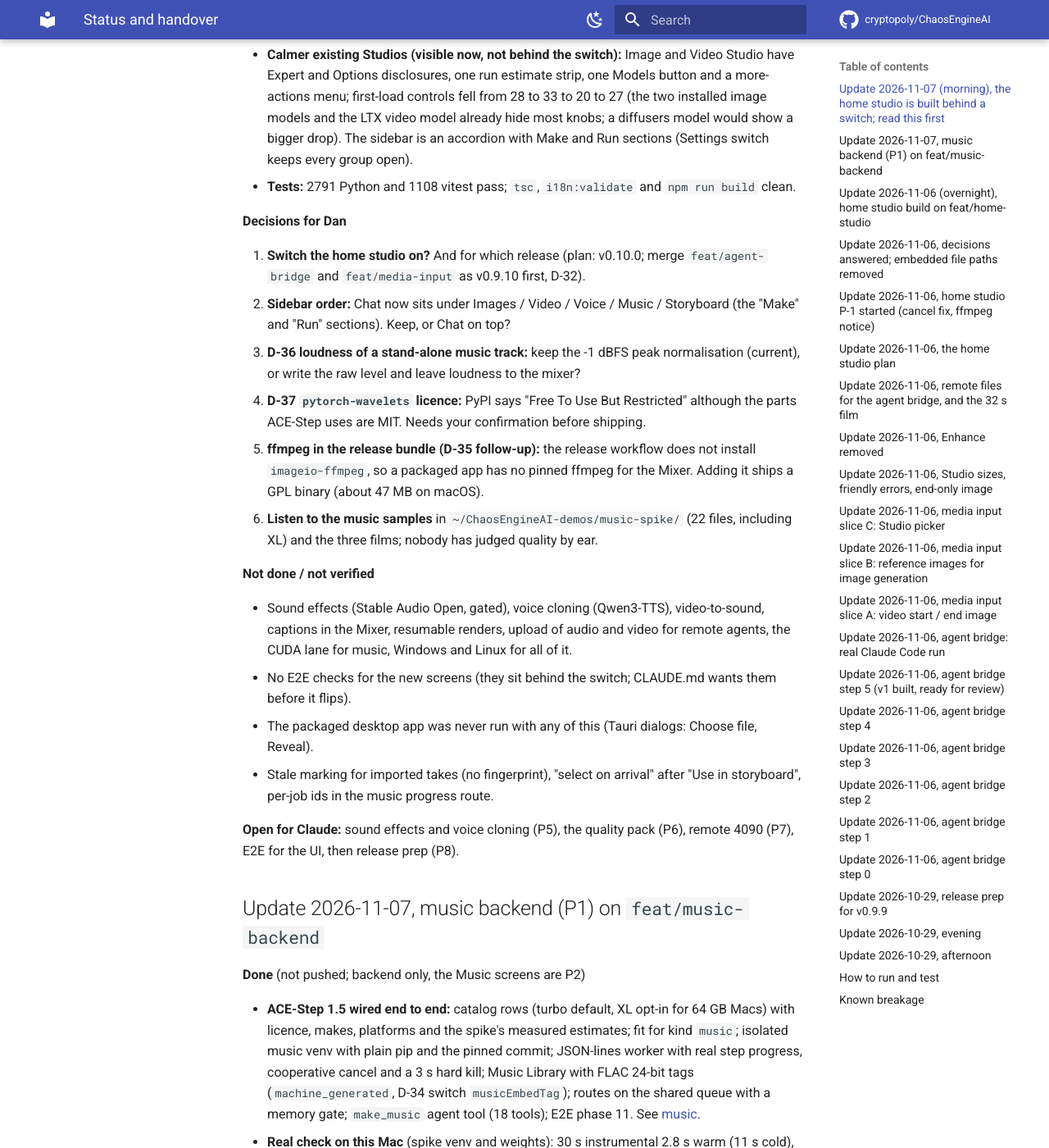
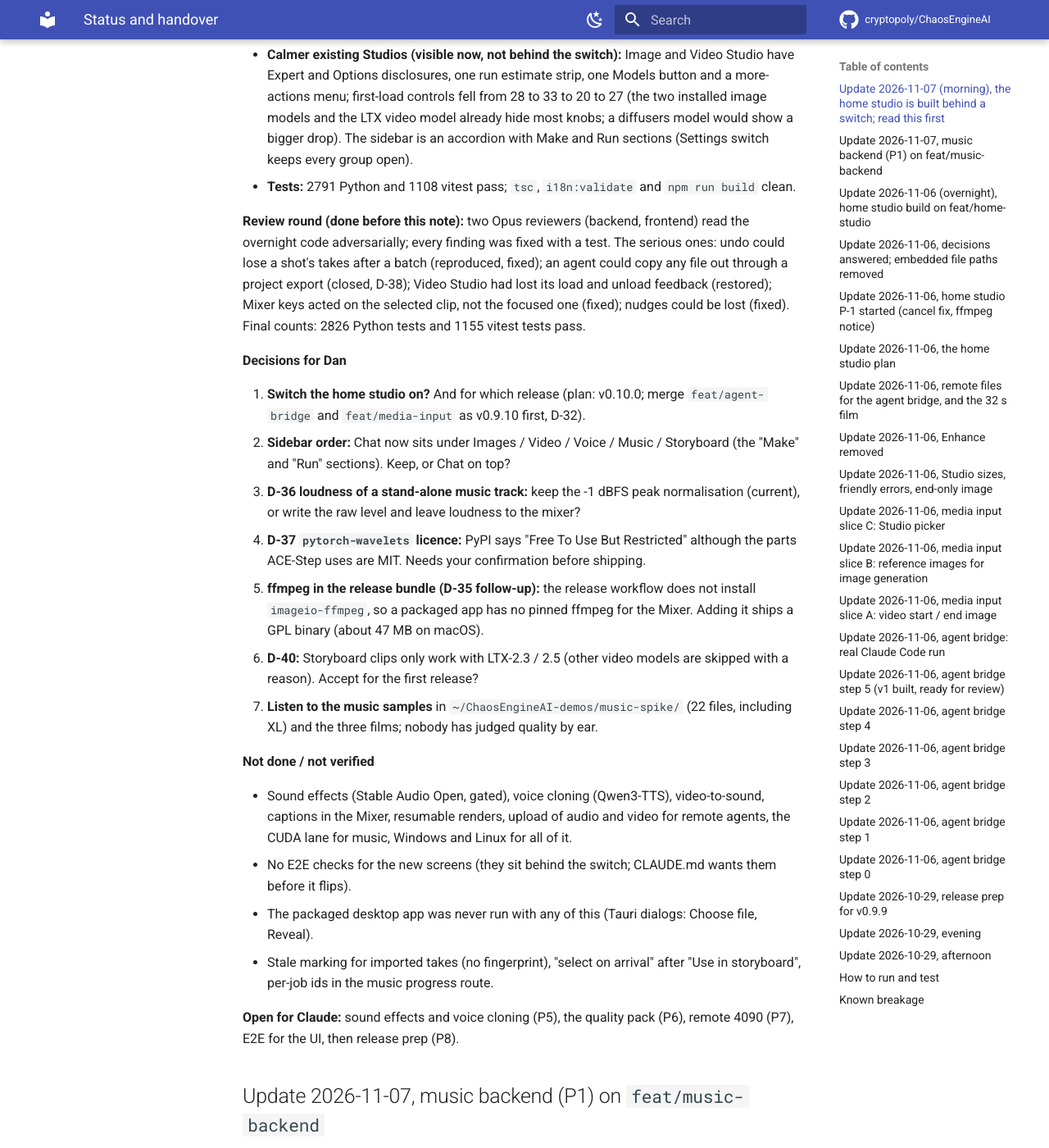
Before and after one commit to cryptopoly/ChaosEngineAI, an MkDocs documentation site: the page built from docs/hub/status.md, in a window 1280 px wide and 1400 px high, scrolled down 986 px. Shown: the whole window at 82% size. Built offline with MkDocs 1.6.1 and Material for MkDocs 9.7.7, drawn with Linux system fonts in a browser that asks for light colours; comment, search, counter and statistics services are not loaded.

Commit message:
docs(hub): review round, decisions D-38 to D-40

```diff
--- a/docs/hub/status.md
+++ b/docs/hub/status.md
@@ -21,6 +21,8 @@ Newest dated update first. Each update has the same sections: Done, Open for Cla
 - **Calmer existing Studios (visible now, not behind the switch):** Image and Video Studio have Expert and Options disclosures, one run estimate strip, one Models button and a more-actions menu; first-load controls fell from 28 to 33 to 20 to 27 (the two installed image models and the LTX video model already hide most knobs; a diffusers model would show a bigger drop). The sidebar is an accordion with Make and Run sections (Settings switch keeps every group open).
 - **Tests:** 2791 Python and 1108 vitest pass; `tsc`, `i18n:validate` and `npm run build` clean.
 
+**Review round (done before this note):** two Opus reviewers (backend, frontend) read the overnight code adversarially; every finding was fixed with a test. The serious ones: undo could lose a shot's takes after a batch (reproduced, fixed); an agent could copy any file out through a project export (closed, D-38); Video Studio had lost its load and unload feedback (restored); Mixer keys acted on the selected clip, not the focused one (fixed); nudges could be lost (fixed). Final counts: 2826 Python tests and 1155 vitest tests pass.
+
 **Decisions for Dan**
 
 1. **Switch the home studio on?** And for which release (plan: v0.10.0; merge `feat/agent-bridge` and `feat/media-input` as v0.9.10 first, D-32).
@@ -28,7 +30,8 @@ Newest dated update first. Each update has the same sections: Done, Open for Cla
 3. **D-36 loudness of a stand-alone music track:** keep the -1 dBFS peak normalisation (current), or write the raw level and leave loudness to the mixer?
 4. **D-37 `pytorch-wavelets` licence:** PyPI says "Free To Use But Restricted" although the parts ACE-Step uses are MIT. Needs your confirmation before shipping.
 5. **ffmpeg in the release bundle (D-35 follow-up):** the release workflow does not install `imageio-ffmpeg`, so a packaged app has no pinned ffmpeg for the Mixer. Adding it ships a GPL binary (about 47 MB on macOS).
-6. **Listen to the music samples** in `~/ChaosEngineAI-demos/music-spike/` (22 files, including XL) and the three films; nobody has judged quality by ear.
+6. **D-40:** Storyboard clips only work with LTX-2.3 / 2.5 (other video models are skipped with a reason). Accept for the first release?
+7. **Listen to the music samples** in `~/ChaosEngineAI-demos/music-spike/` (22 files, including XL) and the three films; nobody has judged quality by ear.
 
 **Not done / not verified**
 
```
Also changed, not shown: docs/hub/decisions.md (+3 -0 lines).
